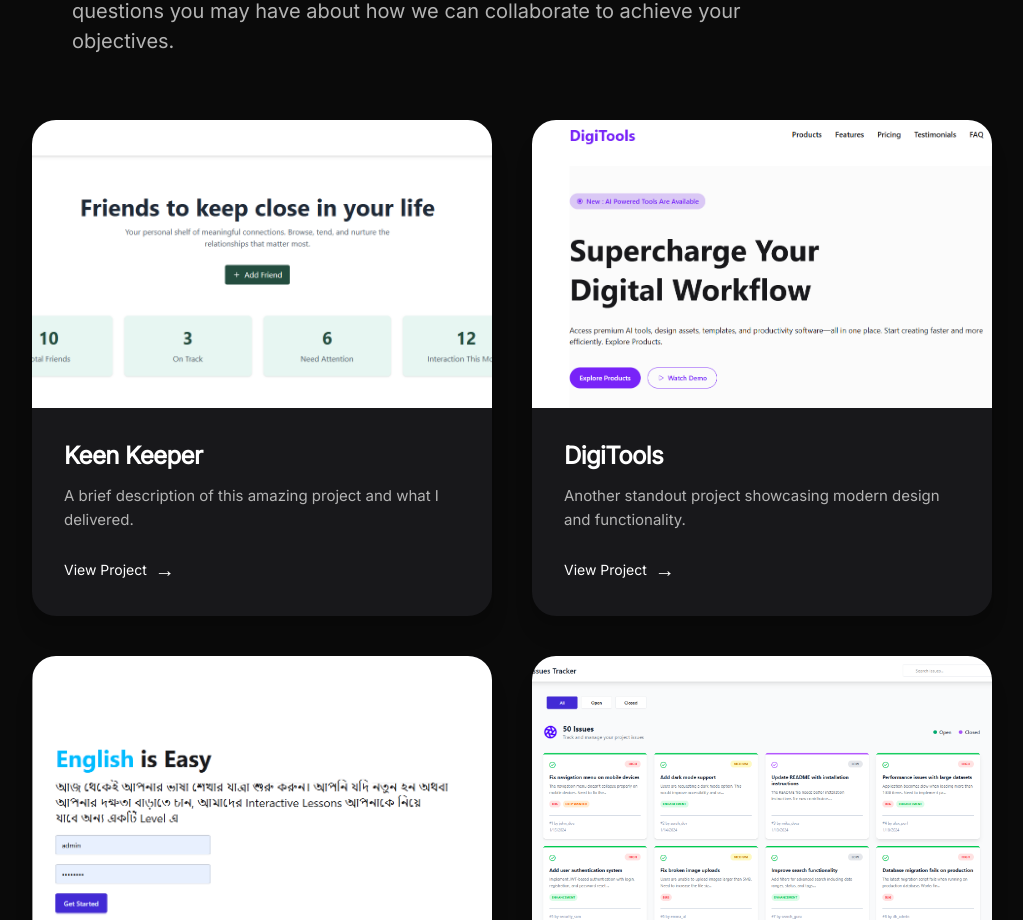
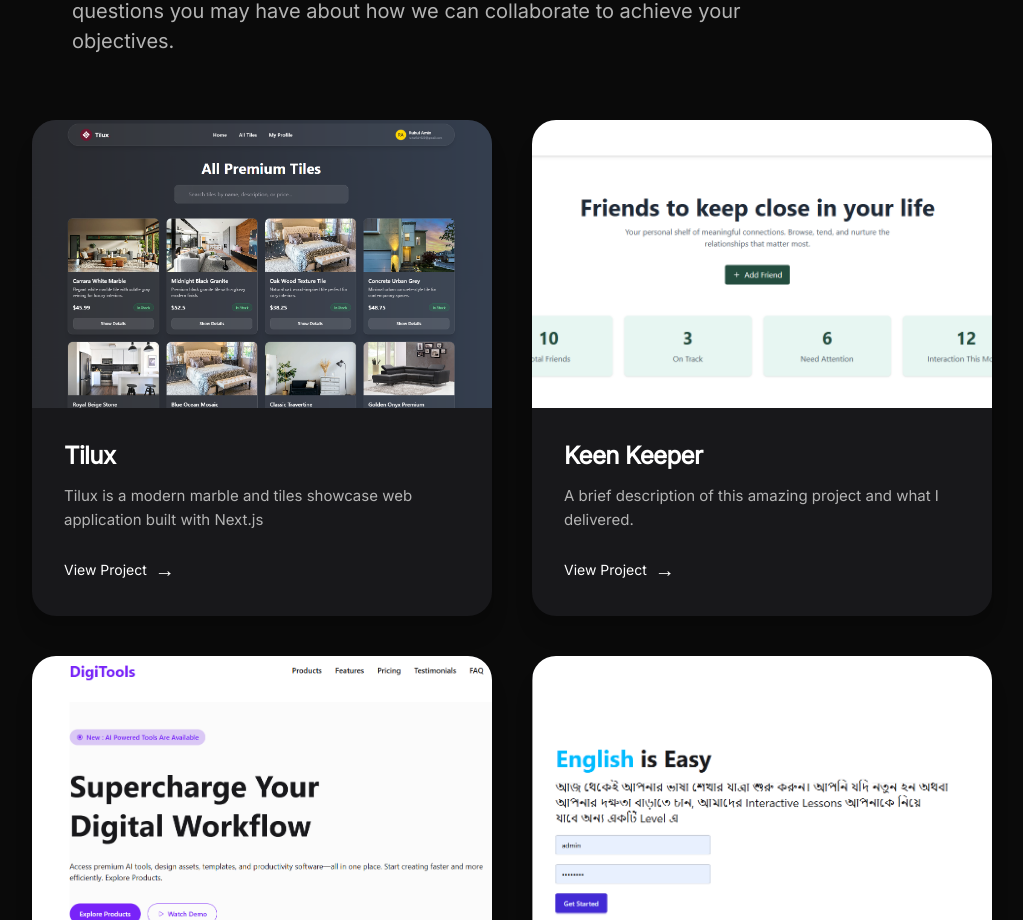
Before and after one commit to ruhul2003/My-Portfolio, a React (Vite) app: page / in a window 1280 px wide. Shown: the part 4400-5320 px from the top of the page, without its empty margins (128-1151 px from the left). Built offline with nearby package versions, Linux system fonts and the light colour scheme.

Commit message:
Added activity to project section

```diff
--- a/src/Components/Projects.jsx
+++ b/src/Components/Projects.jsx
@@ -3,37 +3,46 @@
 import P2 from "../assets/p2.png";
 import P3 from "../assets/p3.png";
 import P4 from "../assets/p4.png";
+import P5 from "../assets/p5.png";
 
 const Projects = () => {
     const projects = [
         {
             id: 1,
+            image: P5,
+            title: "Tilux",
+            description: "Tilux is a modern marble and tiles showcase web application built with Next.js",
+            link: "https://tilux.vercel.app",
+        },
+        {
+            id: 2,
             image: P1,
             title: "Keen Keeper",
             description: "A brief description of this amazing project and what I delivered.",
-            link: "#", // Replace with actual link
+            link: "https://keen-keeper-tau-rosy.vercel.app",
         },
         {
-            id: 2,
+            id: 3,
             image: P2,
             title: "DigiTools",
             description: "Another standout project showcasing modern design and functionality.",
-            link: "#",
+            link: "https://digi-tools-platform-git-ruhul-ruhul-amin1.vercel.app",
         },
         {
-            id: 3,
+            id: 4,
             image: P3,
             title: "English Janala",
             description: "High-quality solution delivered to a client with great results.",
             link: "#",
         },
         {
-            id: 4,
+            id: 5,
             image: P4,
             title: "Github Issue Tracker",
             description: "Community-focused project that I'm really proud of.",
-            link: "#",
+            link: "https://github-issues-tracker-plum.vercel.app",
         },
+
     ];
 
     return (
```
Also changed, not shown: src/assets/p5.png (added).
